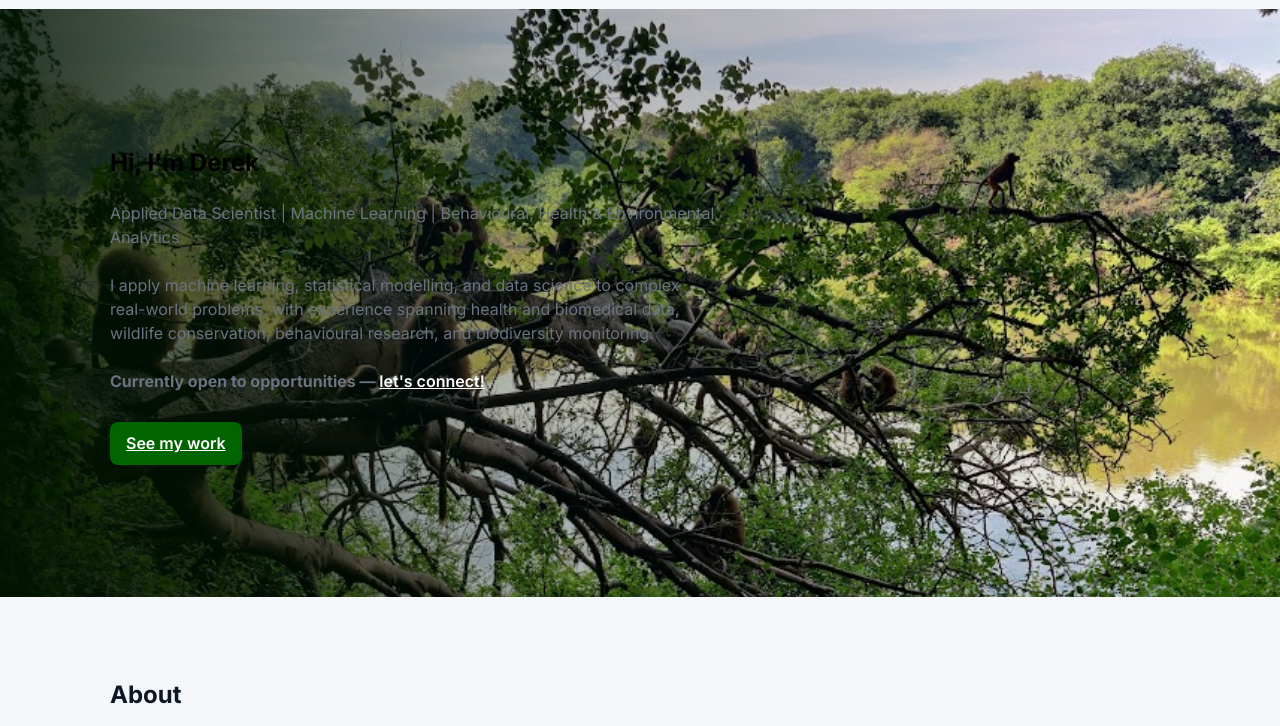
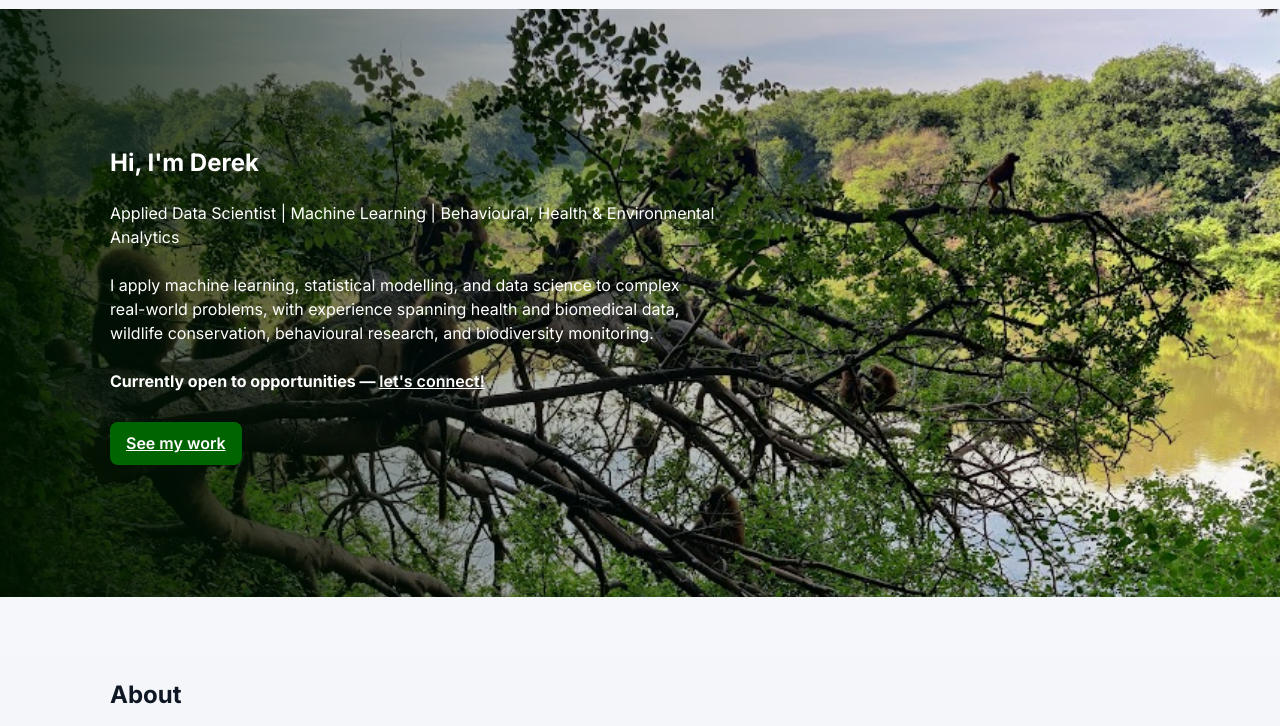
Before and after one commit to delmurphy/delmurphy.github.io, a plain HTML site: page index.html in a window 1280 px wide. Shown: the part 74-800 px from the top of the page. Drawn offline with Linux system fonts and the light colour scheme.

Commit message:
Update styles.css

```diff
--- a/styles.css
+++ b/styles.css
@@ -50,7 +50,7 @@ body{
   padding: 6rem 0; /* give more breathing space */
   text-align: left;
   background: url("../images/baboons1.jpg") center 20%/cover no-repeat; /*start the image at 20% from the top */
-  color: #000000; /* ensure text is readable on the banner */
+  color: #ffffff; /* ensure text is readable on the banner */
   min-height: 60vh; /* at least 60% of viewport height */
   overflow: hidden; /* ensures overlay does not spill out */
 }
@@ -93,7 +93,8 @@ body{
   z-index: 2; /* keep text above overlay */
 }
 .hero .lead {
-  color: var(--muted);
+  /*color: var(--muted);*/
+  color: #ffffff;
   max-width: 60ch;
 }
 .cta{display:inline-block;margin-top:0.8rem;background:var(--accent);color:white;padding:0.6rem 1rem;border-radius:8px;text-decoration:none;font-weight:600}
```
